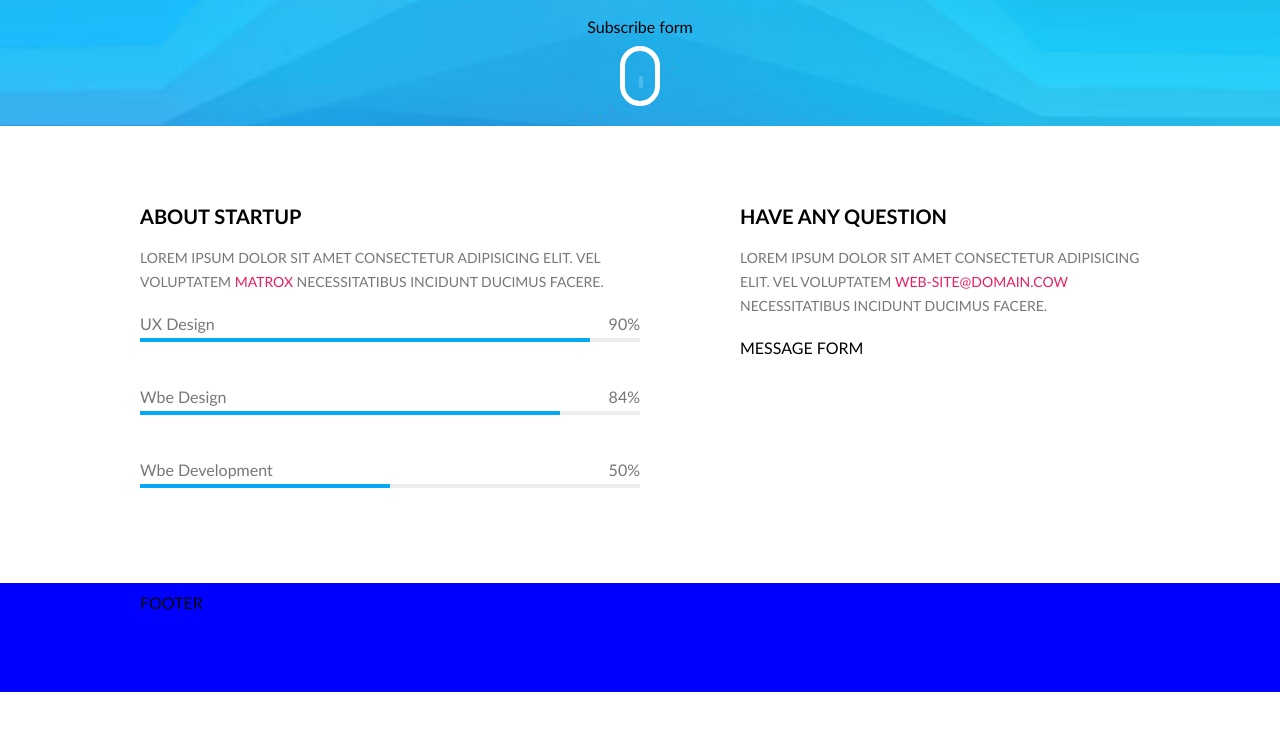
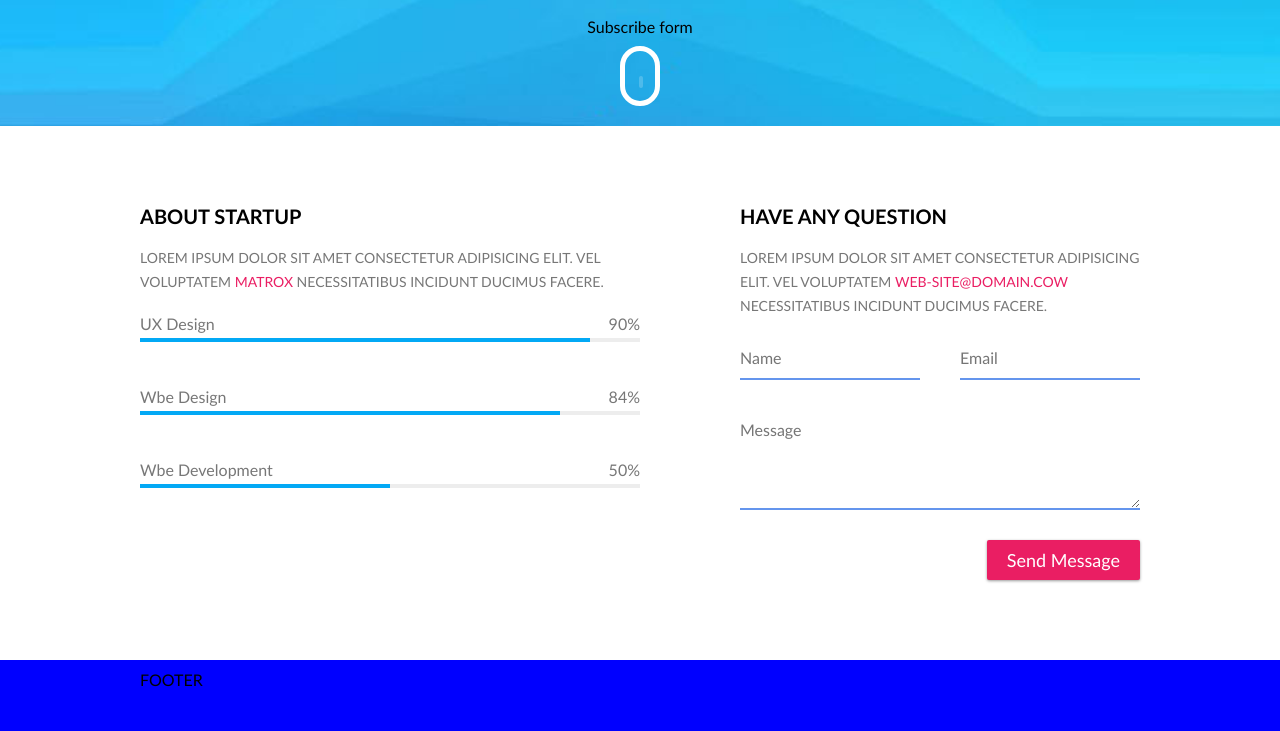
Before and after one commit to minde8888/6_coming_soon, a plain HTML site: page index.html in a window 1280 px wide. Shown: the part 423-1154 px from the top of the page. Before the commit the page ends 1115 px from the top, so only its background shows below. Drawn offline with Linux system fonts and the light colour scheme.

Commit message:
massege form

```diff
--- a/css/button.css
+++ b/css/button.css
@@ -0,0 +1,16 @@
+.btn{
+    display: inline-block;
+    padding: 10px 20px;
+    font-size: 18px;
+    line-height: 20px;
+    background-color: #ea1e63;
+    color: white;
+    border-radius: 2px;
+    box-shadow: 0 1px 3px #0006;
+    cursor: pointer;
+    transition: all 0.2s;
+}
+    .btn:hover{
+        background-color:rgba(206, 0, 0, 0.925);
+        box-shadow: 0 1px 4px #000a;
+    }
--- a/css/castom.css
+++ b/css/castom.css
@@ -148,3 +148,6 @@
         text-decoration: none;
 
     }
+    .content form > .btn{
+        float: right;
+    }
--- a/css/form.css
+++ b/css/form.css
@@ -0,0 +1,32 @@
+form{
+    display: inline-block;
+    width: 100%;
+}
+    form > input,
+    form > textarea{
+        display: inline-block;
+        width: 100%;
+        padding: 5px 0;
+        margin-bottom: 30px;
+        float: left;
+        resize: none;
+        font-size: 16px;
+        line-height: 30px;
+        background-color: white;
+        border: none;
+        border-bottom: 2px solid cornflowerblue;
+    }
+    form > textarea{
+        min-height: 100px;
+        max-height: 400px;
+        resize: vertical;
+    }
+@media(min-width: 1100px){
+    form > input{
+        width: 45%;
+
+    }
+    form > input:nth-of-type(2){
+        margin-left: 10%;
+    }
+}
--- a/css/progres_bar.css
+++ b/css/progres_bar.css
@@ -14,7 +14,7 @@
     .progress-bar + .progress-bar{
         margin-top:  30px;
     }
-    progress-bar > .text{
+    .progress-bar > .text{
         display: inline-block;
         width: 100%;
 
--- a/index.html
+++ b/index.html
@@ -10,6 +10,7 @@
     <link rel="stylesheet" href="./css/form.css">
     <link rel="stylesheet" href="./css/mouse.css">
     <link rel="stylesheet" href="./css/progres_bar.css">
+    <link rel="stylesheet" href="./css/button.css">
     <link rel="stylesheet" href="./css/style.css">
     <title>Coming Soon</title>
 </head>
@@ -90,7 +91,12 @@
                 <p>Lorem ipsum dolor sit amet consectetur adipisicing elit.
                    Vel voluptatem <a href="milto:web-site@domain.cow">web-site@domain.cow</a> necessitatibus incidunt ducimus facere.
                 </p>
-                <form>MESSAGE FORM</form>
+                <form>
+                    <input type="text" placeholder="Name">
+                    <input type="text" placeholder="Email">
+                    <textarea name="" placeholder= "Message"></textarea>
+                    <div class="btn">Send Message</div>
+                </form>
             </div>
         </div>
     </div>
```
